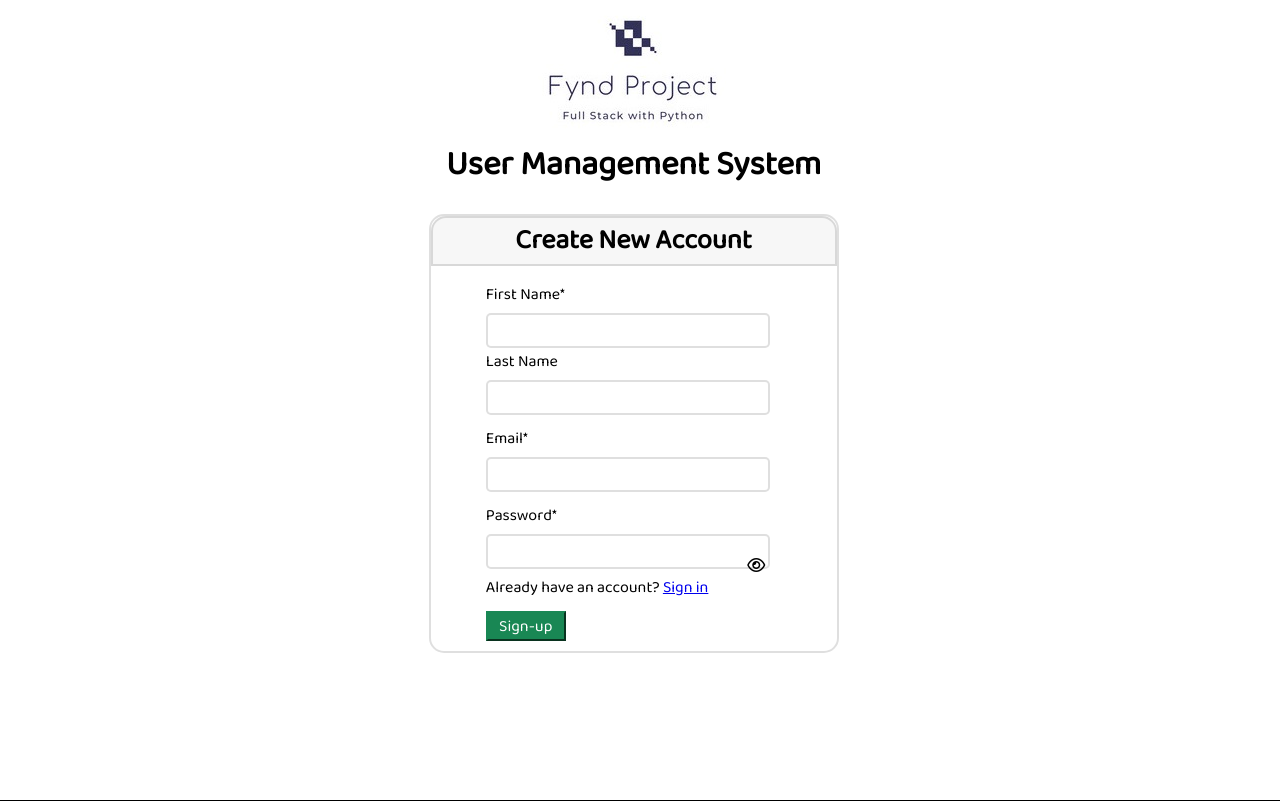
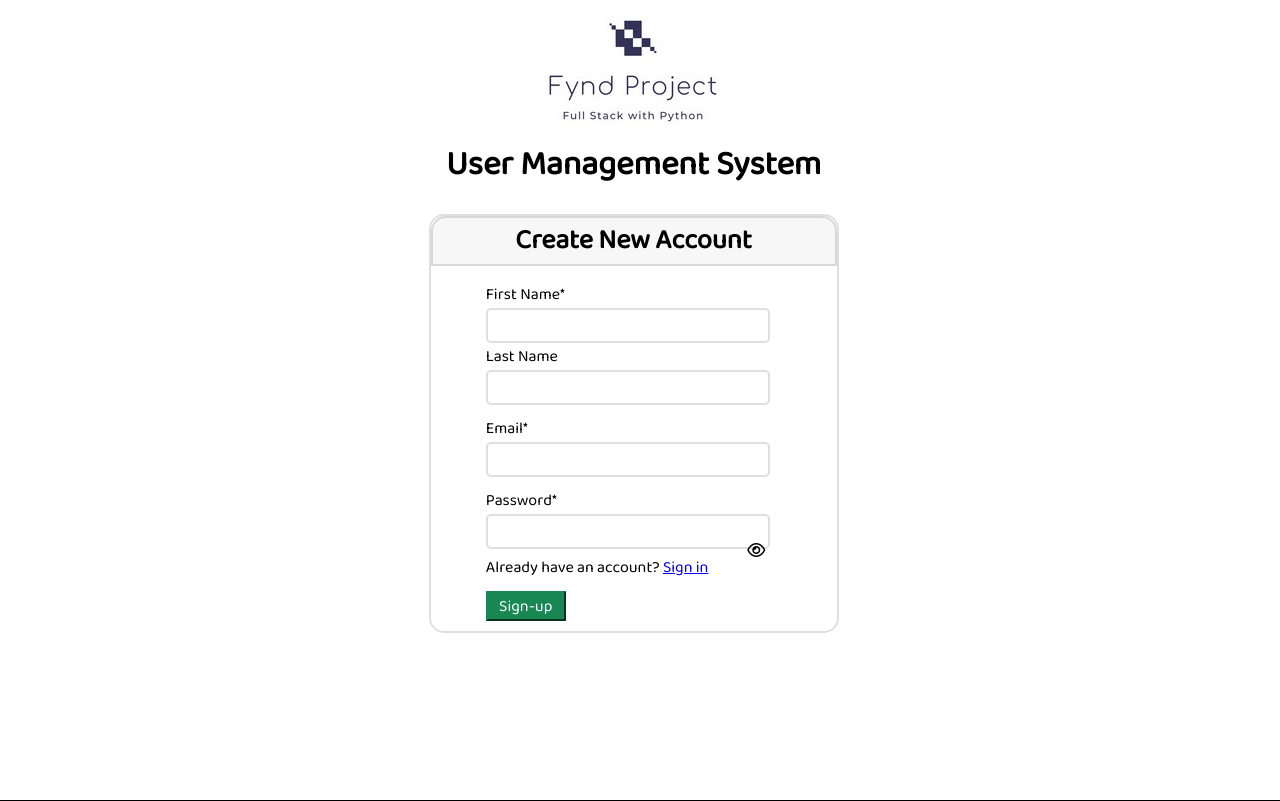
Before and after one commit to ashutoshgupta2001/user-management-ashutosh, a Flask app: page /signup in a window 1280 px wide. Shown: the top 801 px of the page. Run offline with Flask 2, Linux system fonts and the light colour scheme; some libraries are stand-ins or nearby versions.

```diff
--- a/static/css/signup2.css
+++ b/static/css/signup2.css
@@ -74,7 +74,6 @@ h3{
     border:2px solid rgba(0,0,0,.125);
     border-radius: 5px;
     color: rgb(49, 46, 46) ;
-    margin-top: 5px;
     font-family:'Lucida Sans', 'Lucida Sans Regular', 'Lucida Grande', 'Lucida Sans Unicode', Geneva, Verdana, sans-serif
 }
 .card-body label{
```
Also changed, not shown: 1 other file.
